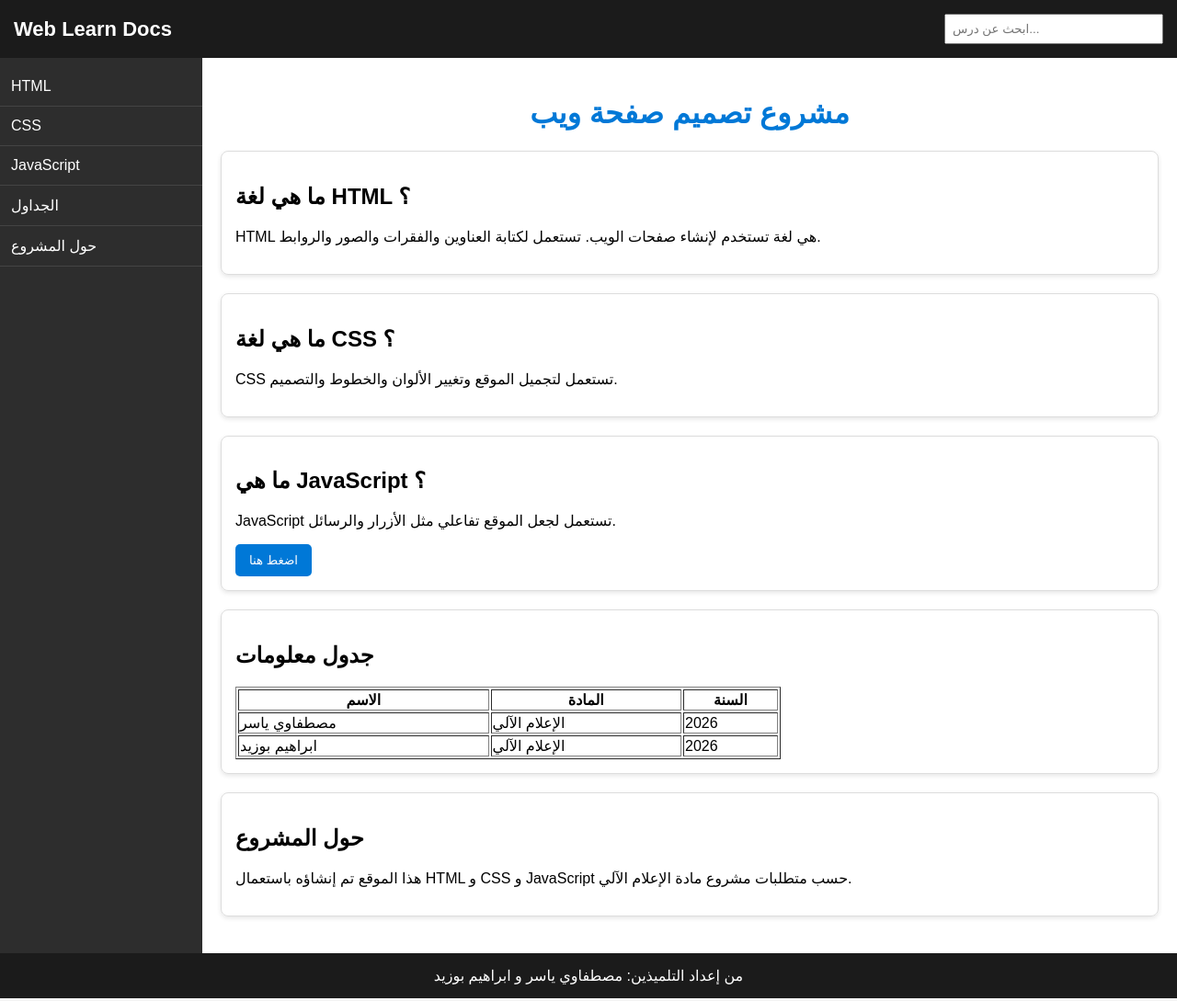
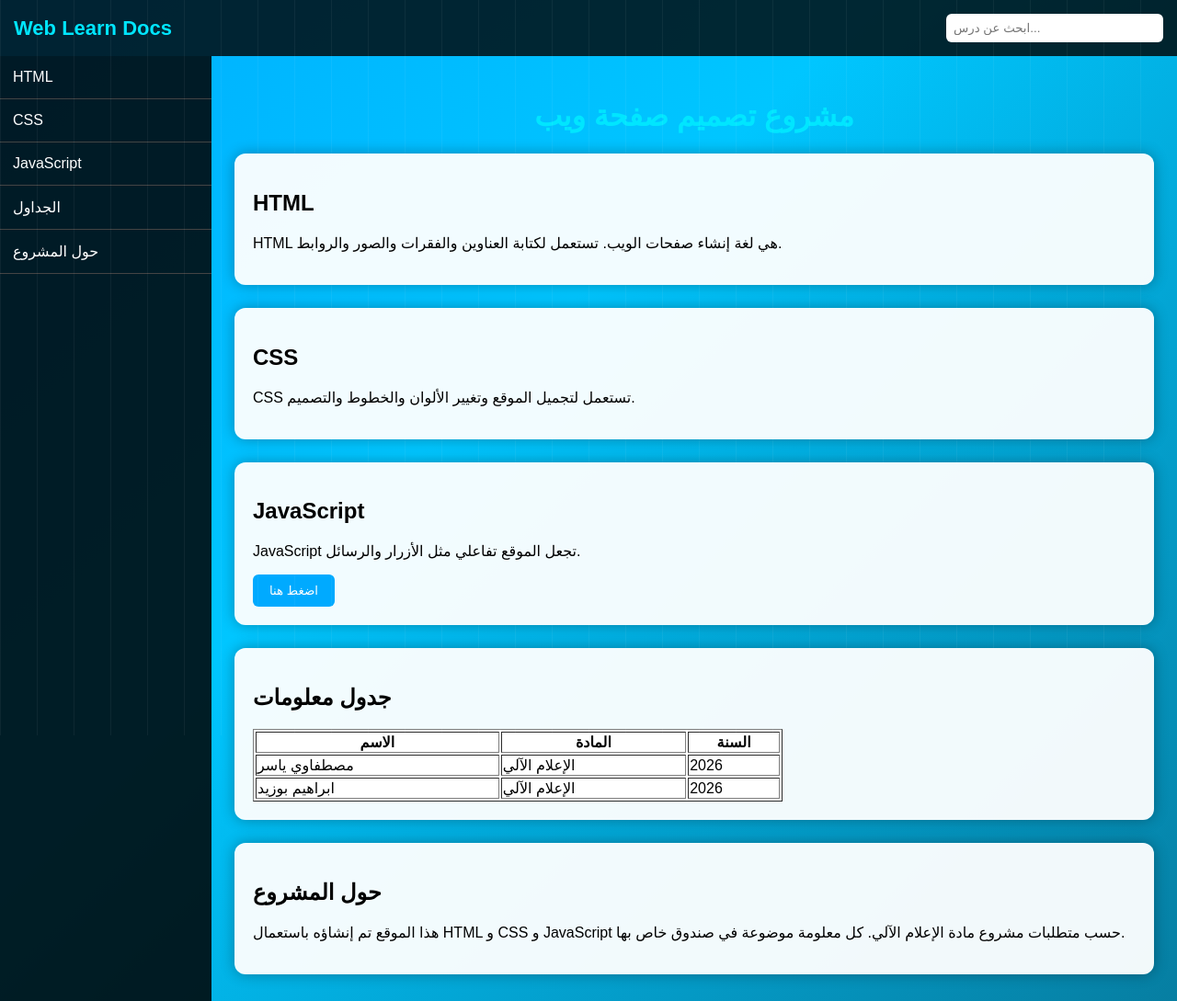
Before and after one commit to rr2591804-ai/mstfaouiandbouzid, a plain HTML site: page index.html in a window 1280 px wide. Shown: the top 1089 px of the page at 92% size. Drawn offline with Linux system fonts and the light colour scheme.

Commit message:
Update index.html

```diff
--- a/index.html
+++ b/index.html
@@ -6,30 +6,55 @@
 <title>مشروع HTML CSS JavaScript</title>
 
 <style>
-/* ===== تصميم يشبه موقع MDN ===== */
+/* ===== خلفية لامعة فيها خطوط ===== */
 body{
   margin:0;
   font-family:Arial, Helvetica, sans-serif;
-  background:#f5f5f5;
+  color:white;
+
+  background: linear-gradient(-45deg, #0f2027, #00c6ff, #0072ff, #2c5364);
+  background-size: 400% 400%;
+  animation: glowBackground 10s ease infinite;
+}
+
+/* خطوط شفافة في الخلفية */
+body::before{
+  content:"";
+  position:fixed;
+  top:0;
+  left:0;
+  width:100%;
+  height:100%;
+  background:
+    repeating-linear-gradient(
+      90deg,
+      rgba(255,255,255,0.05) 0px,
+      rgba(255,255,255,0.05) 1px,
+      transparent 1px,
+      transparent 40px
+    );
+  pointer-events:none;
 }
 
 header{
-  background:#1b1b1b;
-  color:white;
+  background:rgba(0,0,0,0.8);
   padding:15px;
   display:flex;
+  justify-content:space-between;
   align-items:center;
-  justify-content:space-between;
 }
 
 .logo{
   font-size:22px;
   font-weight:bold;
+  color:#00e6ff;
 }
 
 .search-box input{
-  padding:7px;
+  padding:8px;
   width:220px;
+  border-radius:6px;
+  border:none;
 }
 
 .container{
@@ -38,63 +63,83 @@ header{
 
 /* القائمة الجانبية */
 .sidebar{
-  width:220px;
-  background:#2d2d2d;
+  width:230px;
+  background:rgba(0,0,0,0.85);
   min-height:100vh;
-  color:white;
-  padding-top:10px;
 }
 
 .sidebar a{
   display:block;
   color:white;
-  padding:12px;
+  padding:14px;
   text-decoration:none;
   border-bottom:1px solid #444;
+  transition:0.3s;
 }
 
 .sidebar a:hover{
-  background:#0078d7;
+  background:#00aaff;
 }
 
 /* المحتوى */
 .content{
   flex:1;
-  padding:20px;
-  background:white;
+  padding:25px;
 }
 
+/* كل معلومة وحدها */
 .card{
-  border:1px solid #ddd;
-  padding:15px;
-  margin-bottom:20px;
-  border-radius:8px;
-  box-shadow:0 2px 5px rgba(0,0,0,0.1);
+  background:rgba(255,255,255,0.95);
+  color:black;
+  border-radius:12px;
+  padding:20px;
+  margin-bottom:25px;
+  box-shadow:0 0 15px rgba(0,0,0,0.3);
+  transition:0.3s;
+}
+
+.card:hover{
+  transform:scale(1.02);
 }
 
 h1{
-  color:#0078d7;
+  text-align:center;
+  color:#00e6ff;
 }
 
 button{
-  padding:10px 15px;
-  background:#0078d7;
+  padding:10px 18px;
+  background:#00aaff;
   color:white;
   border:none;
+  border-radius:6px;
   cursor:pointer;
-  border-radius:5px;
 }
 
 button:hover{
-  background:#005fa3;
+  background:#0088cc;
+}
+
+table{
+  background:white;
+  color:black;
 }
 
 footer{
   text-align:center;
   padding:15px;
-  background:#1b1b1b;
-  color:white;
+  background:rgba(0,0,0,0.8);
+  margin-top:20px;
 }
+
+
+/* حركة خفيفة وذات أداء جيد */
+@keyframes glowBackground {
+  0% { background-position: 0% 50%; }
+  50% { background-position: 100% 50%; }
+  100% { background-position: 0% 50%; }
+}
+
 </style>
 </head>
 
@@ -110,7 +155,6 @@ footer{
 
 <div class="container">
 
-<!-- القائمة الجانبية -->
 <div class="sidebar">
   <a href="#html">HTML</a>
   <a href="#css">CSS</a>
@@ -119,30 +163,29 @@ footer{
   <a href="#about">حول المشروع</a>
 </div>
 
-<!-- المحتوى الرئيسي -->
 <div class="content">
 
-<h1 align="center">مشروع تصميم صفحة ويب</h1>
+<h1>مشروع تصميم صفحة ويب</h1>
 
 <div class="card" id="html">
-<h2>ما هي لغة HTML ؟</h2>
+<h2>HTML</h2>
 <p>
-HTML هي لغة تستخدم لإنشاء صفحات الويب.
+HTML هي لغة إنشاء صفحات الويب.
 تستعمل لكتابة العناوين والفقرات والصور والروابط.
 </p>
 </div>
 
 <div class="card" id="css">
-<h2>ما هي لغة CSS ؟</h2>
+<h2>CSS</h2>
 <p>
 CSS تستعمل لتجميل الموقع وتغيير الألوان والخطوط والتصميم.
 </p>
 </div>
 
 <div class="card" id="js">
-<h2>ما هي JavaScript ؟</h2>
+<h2>JavaScript</h2>
 <p>
-JavaScript تستعمل لجعل الموقع تفاعلي مثل الأزرار والرسائل.
+JavaScript تجعل الموقع تفاعلي مثل الأزرار والرسائل.
 </p>
 
 <button onclick="showMessage()">
@@ -182,6 +225,7 @@ JavaScript تستعمل لجعل الموقع تفاعلي مثل الأزرار
 <p>
 هذا الموقع تم إنشاؤه باستعمال HTML و CSS و JavaScript
 حسب متطلبات مشروع مادة الإعلام الآلي.
+كل معلومة موضوعة في صندوق خاص بها.
 </p>
 </div>
 
@@ -194,10 +238,9 @@ JavaScript تستعمل لجعل الموقع تفاعلي مثل الأزرار
 
 <script>
 function showMessage(){
-  alert("مرحبا بك في مشروع HTML CSS JavaScript");
+  alert("مرحبا بك في المشروع");
 }
 
-/* بحث بسيط */
 document.getElementById("search").addEventListener("keyup", function(){
   let value = this.value.toLowerCase();
   let cards = document.querySelectorAll(".card");
```
